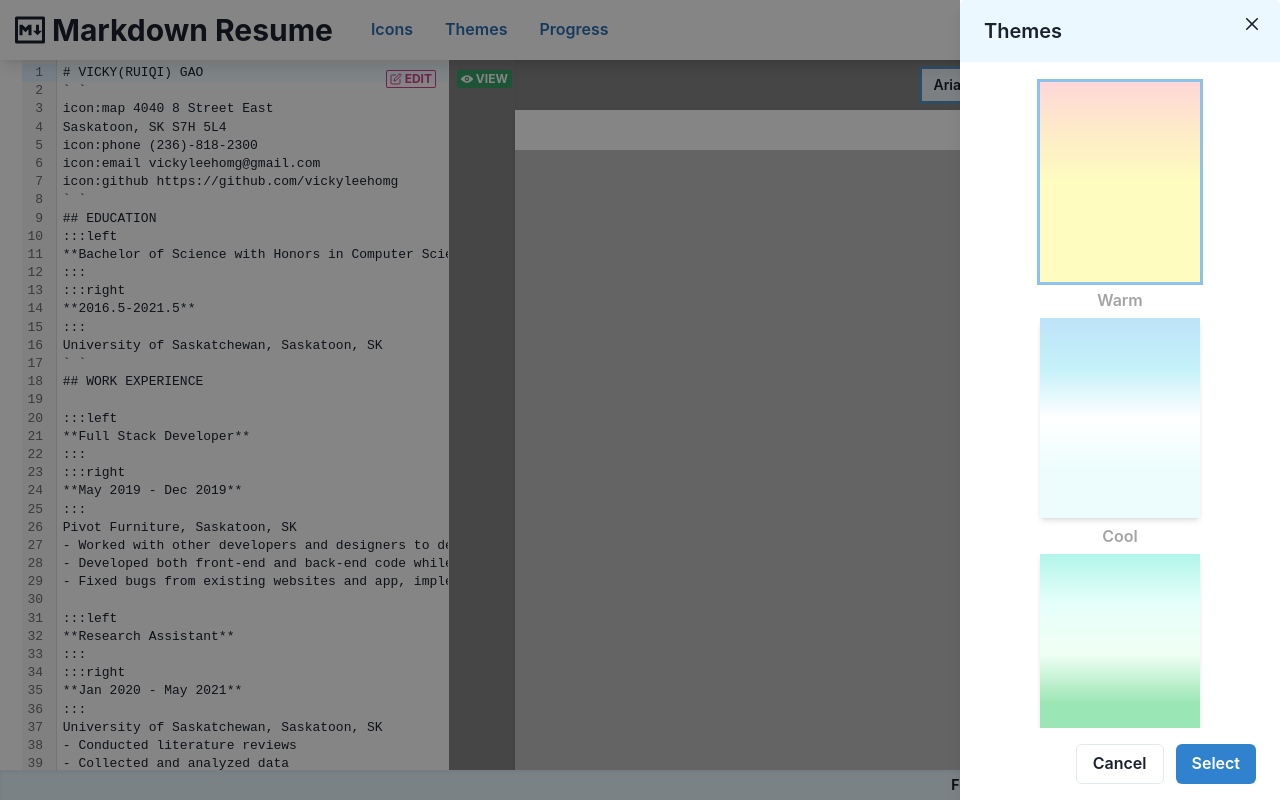
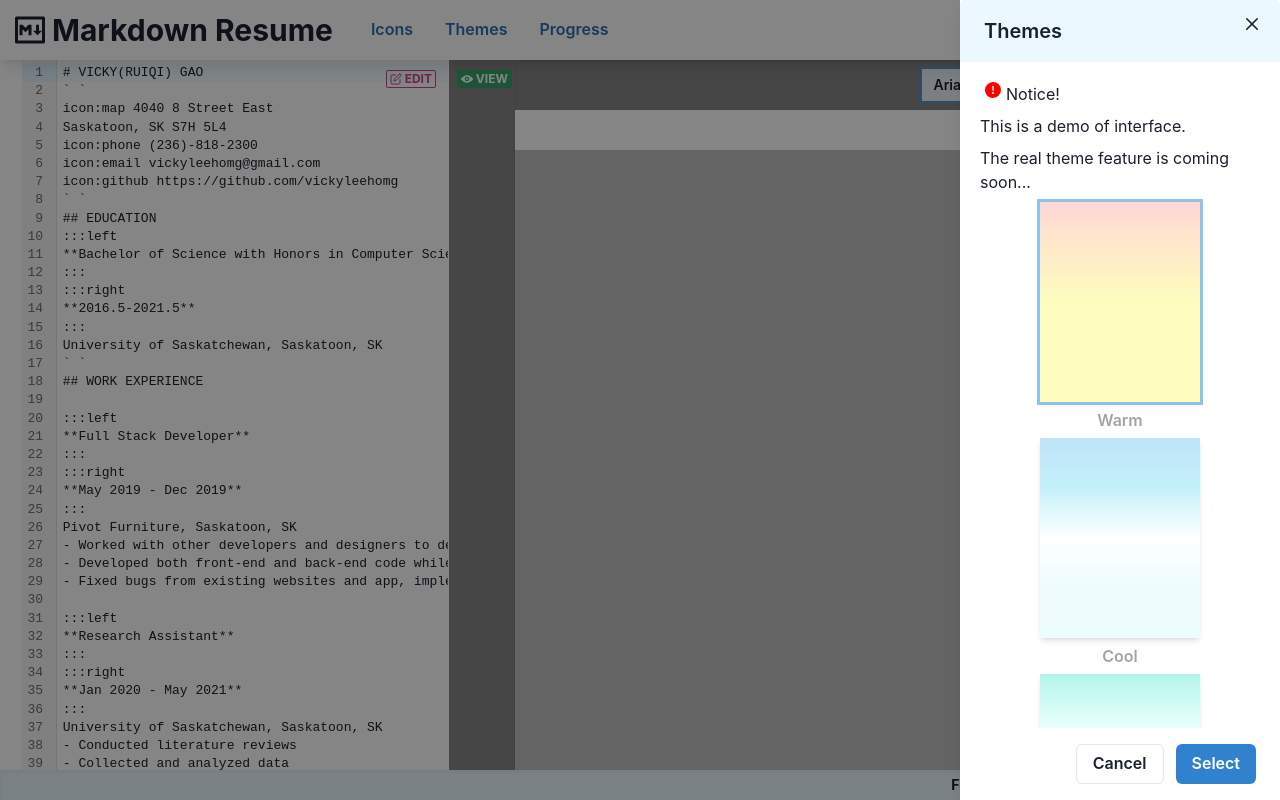
Before and after one commit to vickyleehomg/markdown-editor-ts, a React app: page / in a window 1280 px wide. Both pictures are taken after a click on the button "Themes". Built offline with nearby package versions, Linux system fonts and the light colour scheme; what markdown-it-container would draw is missing.

Commit message:
get notice back

```diff
--- a/src/components/headerMenu/themes.tsx
+++ b/src/components/headerMenu/themes.tsx
@@ -3,12 +3,14 @@ import {
   Box,
   Button,
   Drawer, DrawerBody, DrawerFooter, DrawerHeader, DrawerOverlay, DrawerContent, DrawerCloseButton,
+  Flex,
   Stack,
   Text,
   useDisclosure
 } from '@chakra-ui/react';
 import ConfirmDialog from './comfirmDialog';
 import { ThemeContext } from '../../utils/contexts';
+import { WarningIcon} from '@chakra-ui/icons';
 
 function Themes(){
     const selected = 'outline';
@@ -41,7 +43,15 @@ function Themes(){
                     </DrawerHeader>
                     <DrawerCloseButton />
                     <DrawerBody p='20px' overflow='scroll'>
+
                         <Stack>
+                            <Flex>
+                                <WarningIcon color='red' mx='5px'/>
+                                <Text>Notice!
+                                </Text>
+                            </Flex>
+                            <Text>This is a demo of interface.</Text>
+                            <Text>The real theme feature is coming soon...</Text>
                             <Stack as={Button} variant='link'
                                 onClick={()=>{
                                     setThemeSelect('warm')}}>
--- a/src/main.tsx
+++ b/src/main.tsx
@@ -4,6 +4,7 @@ import {
     Box,
     Divider,
     Flex,
+    Tooltip
 } from '@chakra-ui/react';
 import MarkdownEditor from './components/markdownEditor';
 import Result from './components/result';
@@ -15,18 +16,22 @@ function Main(){
         <Flex pos='fixed' mt ='60px'w='100%'>
             <Box w='35%' pos='relative'>
                 <Box zIndex='1' pos='absolute' top='5px'right='12px'>
+                    <Tooltip hasArrow label='Edit Area' bg='gray.100' color='blackAlpha.700'>
                         <Badge variant='outline' colorScheme='pink'>
                             <EditIcon/> EDIT
                         </Badge>
+                    </Tooltip>
                 </Box>
                 <MarkdownEditor/>
             </Box>
             <Divider orientation='vertical'/>
             <Box w='65%' bg='blackAlpha.600' pos='relative'>
                 <Box zIndex='1' pos='absolute' top='5px'left='8px'>
+                    <Tooltip hasArrow label='Output Preview' bg='gray.100' color='blackAlpha.700'>
                         <Badge variant='solid' colorScheme='green'>
                             <ViewIcon/> VIEW
                         </Badge>
+                    </Tooltip>
                 </Box>
                 <Toolbar/>
                 <Box  h='calc(100vh - 140px)' overflow='scroll'>
```
Lines whose indentation alone changed are shown as unchanged.
